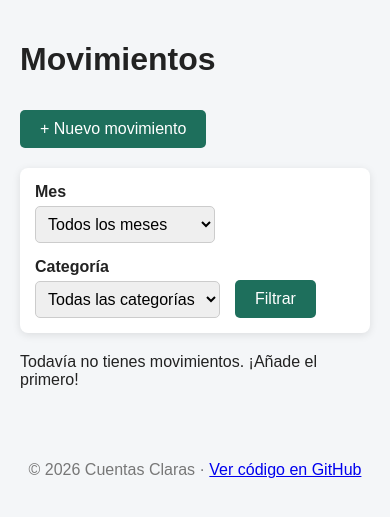
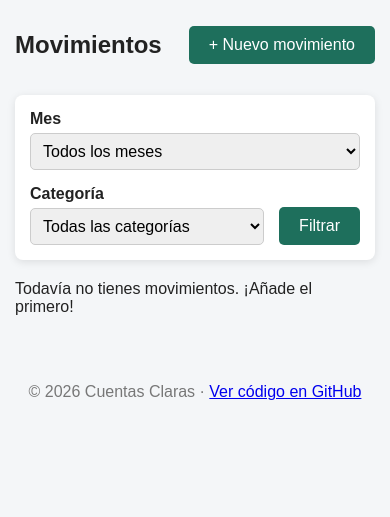
Before and after one commit to Andresxn782/cuentas-claras, a PHP site: page /movimientos.php in a window 390 px wide. Shown: the part 123-640 px from the top of the page. Run offline with PHP 8.4, Linux system fonts and the light colour scheme; the visitor is signed in with stand-in values (Sample User, id 1); data comes from the database, SQL or seed files in the repository; data that the repository does not hold is empty.

Commit message:
Pulido del diseño en móvil y mejoras de accesibilidad

```diff
--- a/public/css/estilos.css
+++ b/public/css/estilos.css
@@ -210,6 +210,10 @@ body {
   background-color: #f0f2f4;
 }
 
+.tabla tbody tr:hover {
+  background-color: #f8faf9;
+}
+
 .tabla .importe {
   text-align: right;
 }
@@ -257,6 +261,10 @@ body {
   box-shadow: 0 2px 8px rgba(0, 0, 0, 0.1);
 }
 
+.filtros > div {
+  flex: 1 1 200px;
+}
+
 .filtros label {
   display: block;
   margin-bottom: 5px;
@@ -264,14 +272,16 @@ body {
 }
 
 .filtros select {
+  width: 100%;
   padding: 8px;
   border: 1px solid #ccc;
   border-radius: 5px;
   font-size: 1rem;
 }
 
-.filtros-botones {
+.filtros .filtros-botones {
   display: flex;
+  flex: 0 0 auto;
   gap: 10px;
 }
 
@@ -360,6 +370,15 @@ body {
   min-height: 280px;
 }
 
+/* ===== Accesibilidad: foco visible al navegar con el teclado ===== */
+a:focus-visible,
+button:focus-visible,
+input:focus-visible,
+select:focus-visible {
+  outline: 3px solid #f2cc8f;
+  outline-offset: 2px;
+}
+
 /* ===== Pantallas estrechas (tablets y móviles) ===== */
 @media (max-width: 768px) {
   .panel-superior {
@@ -374,4 +393,21 @@ body {
   .saludo {
     width: 100%;
   }
+
+  .contenedor {
+    padding: 15px;
+  }
+
+  h1 {
+    font-size: 1.5rem;
+  }
+
+  .tarjeta {
+    margin: 15px auto;
+    padding: 20px;
+  }
+
+  .resumen-cifra {
+    font-size: 1.4rem;
+  }
 }
```
